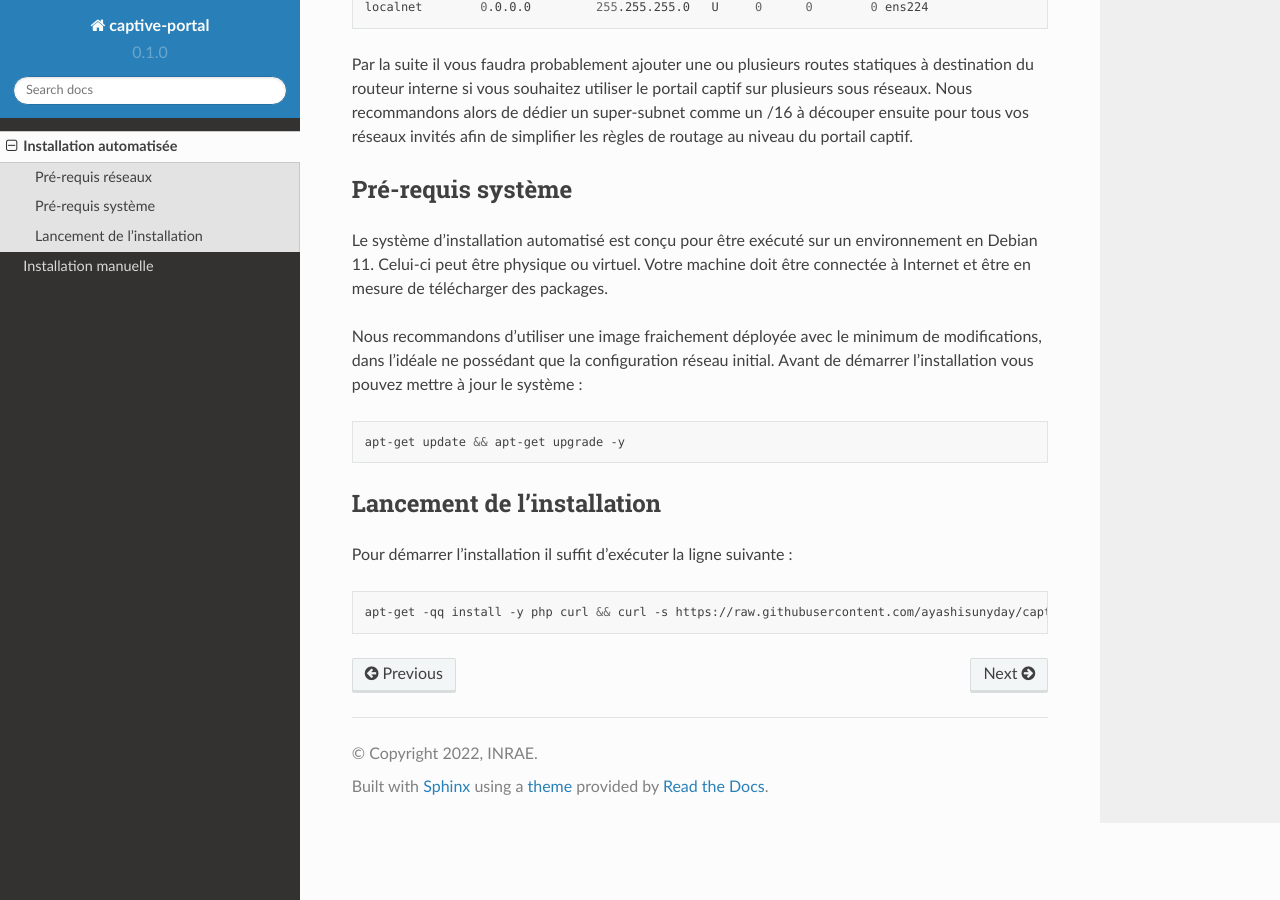
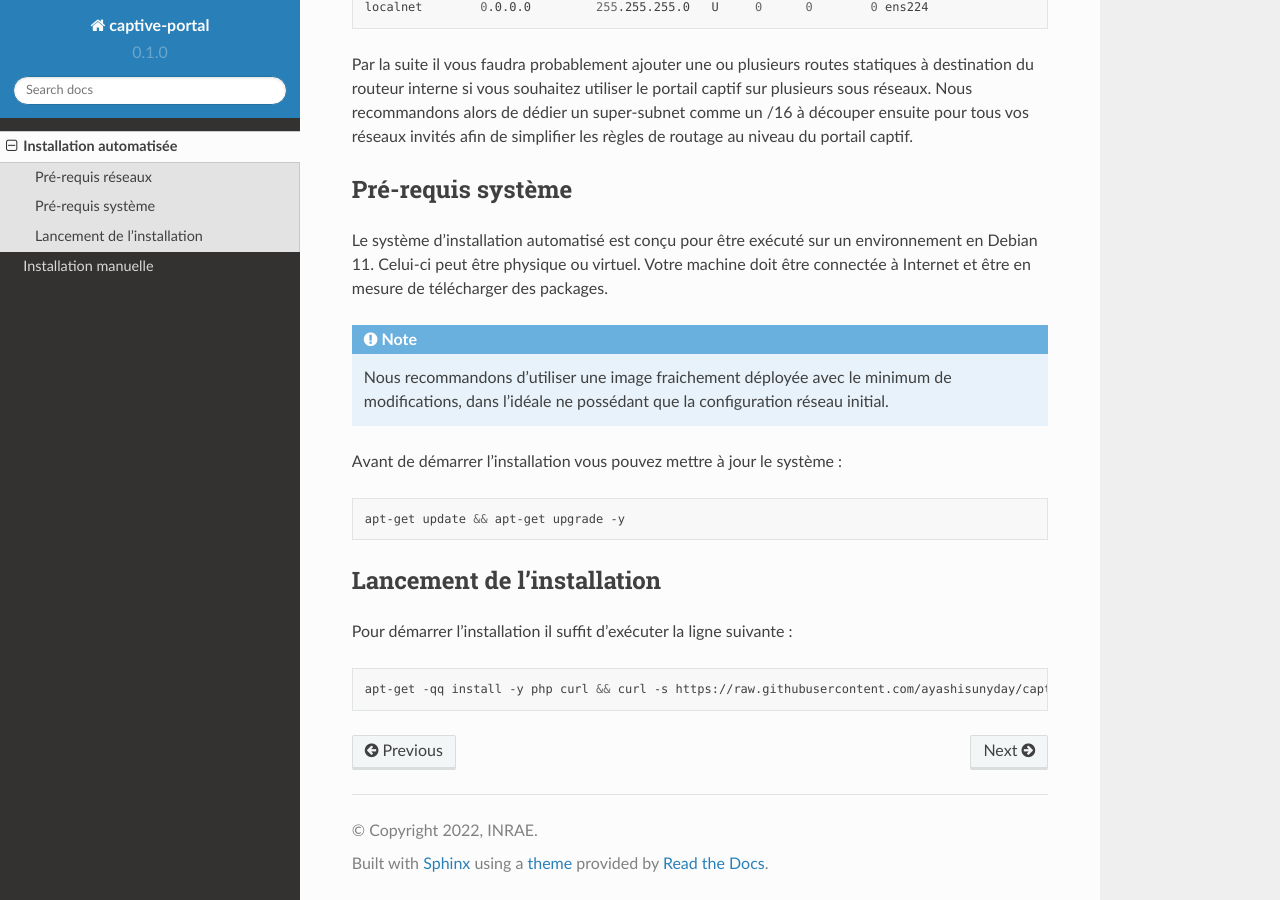
Before and after one commit to ayashisunyday/eduauth, a Sphinx documentation site: the page built from docs/source/automated.install.rst, in a window 1280 px wide and 900 px high, scrolled down 1453 px. Built offline with Sphinx 7.4.7 and the Read the Docs theme 2.0.0, drawn with Linux system fonts in a browser that asks for light colours; some of the changed lines change nothing that is shown.

Commit message:
Update automated.install.rst

```diff
--- a/docs/source/automated.install.rst
+++ b/docs/source/automated.install.rst
@@ -59,7 +59,11 @@ Pré-requis système
 
 Le système d'installation automatisé est conçu pour être exécuté sur un environnement en Debian 11. Celui-ci peut être physique ou virtuel. Votre machine doit être connectée à Internet et être en mesure de télécharger des packages.
 
-Nous recommandons d'utiliser une image fraichement déployée avec le minimum de modifications, dans l'idéale ne possédant que la configuration réseau initial. Avant de démarrer l'installation vous pouvez mettre à jour le système :
+.. note::
+
+   Nous recommandons d'utiliser une image fraichement déployée avec le minimum de modifications, dans l'idéale ne possédant que la configuration réseau initial.
+
+Avant de démarrer l'installation vous pouvez mettre à jour le système :
 
 .. code-block:: bash
 
```
